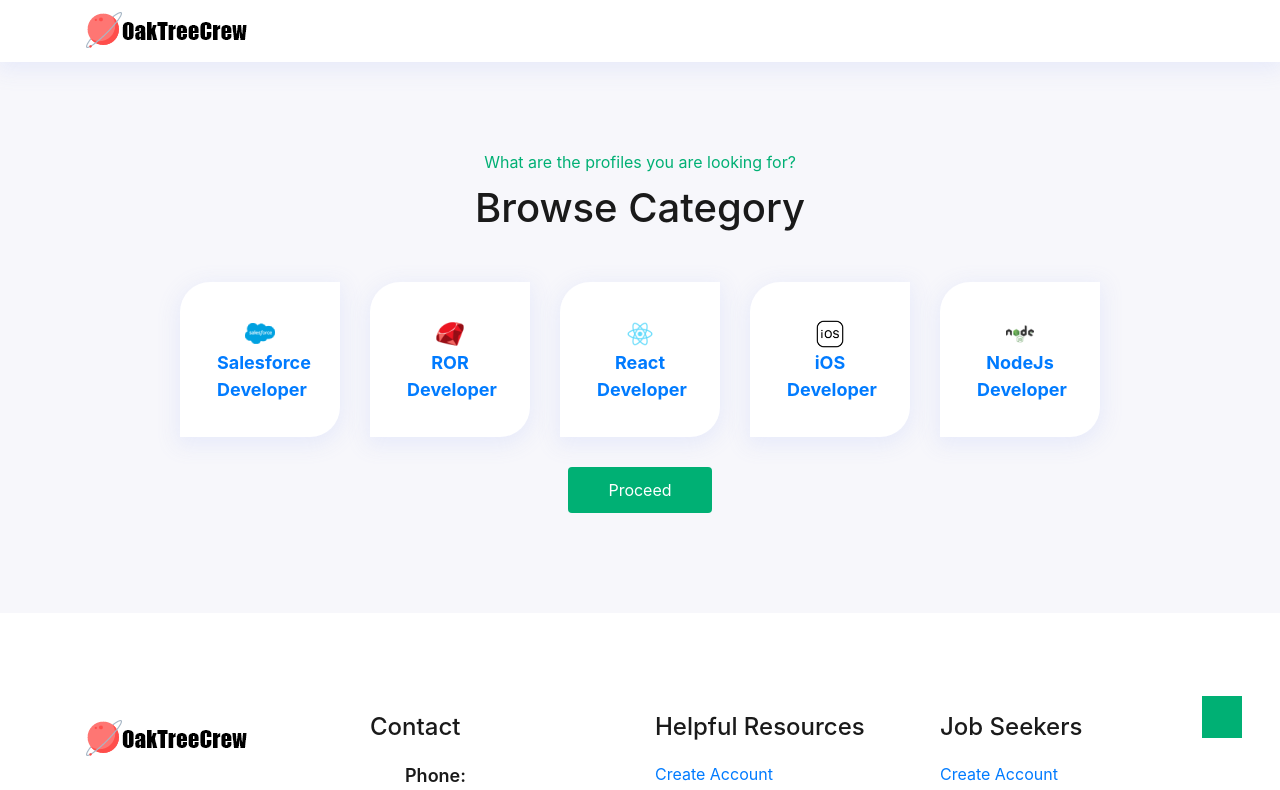
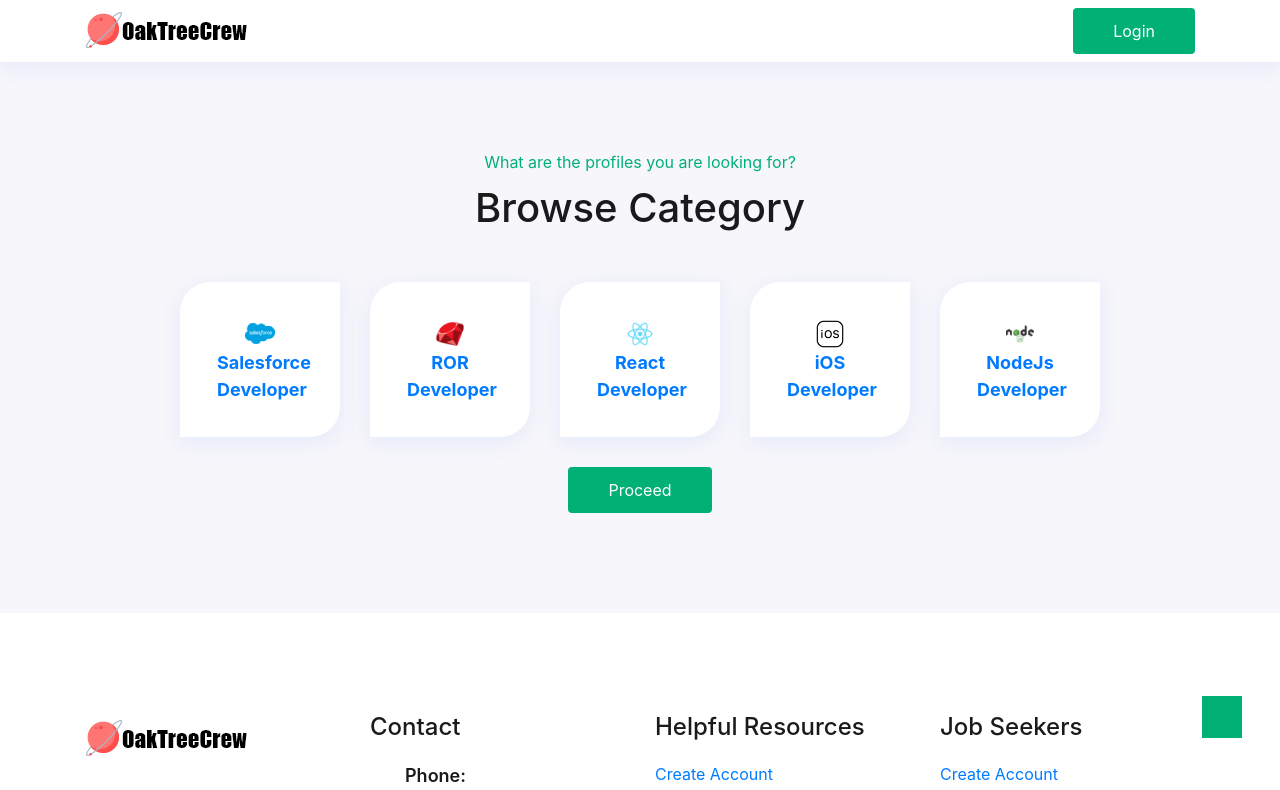
Before and after one commit to chetanoaktree/oaktreecrew, a React (Create React App) app: page / in a window 1280 px wide. Shown: the top 790 px of the page. Built offline with nearby package versions, Linux system fonts and the light colour scheme; what url-search-params would draw is missing.

Commit message:
login button

```diff
--- a/src/components/Header/Header.js
+++ b/src/components/Header/Header.js
@@ -93,6 +93,21 @@
                                     </div>
                                 </React.Fragment>
                                }
+                               {!auth.isAuthenticated &&
+                                <React.Fragment>
+                                    <ul class="navbar-nav m-auto">
+
+                                    </ul>
+
+                                    <div class="others-option">
+                                        <div class="get-quote">
+                                            <a href="/login" class="default-btn">
+                                                Login
+                                            </a>
+                                        </div>
+                                    </div>
+                                </React.Fragment>
+                               }
                             </div>
                         </nav>
                     </div>
```
Also changed, not shown: 1 other file (tests, documents, lock files or other folders).
